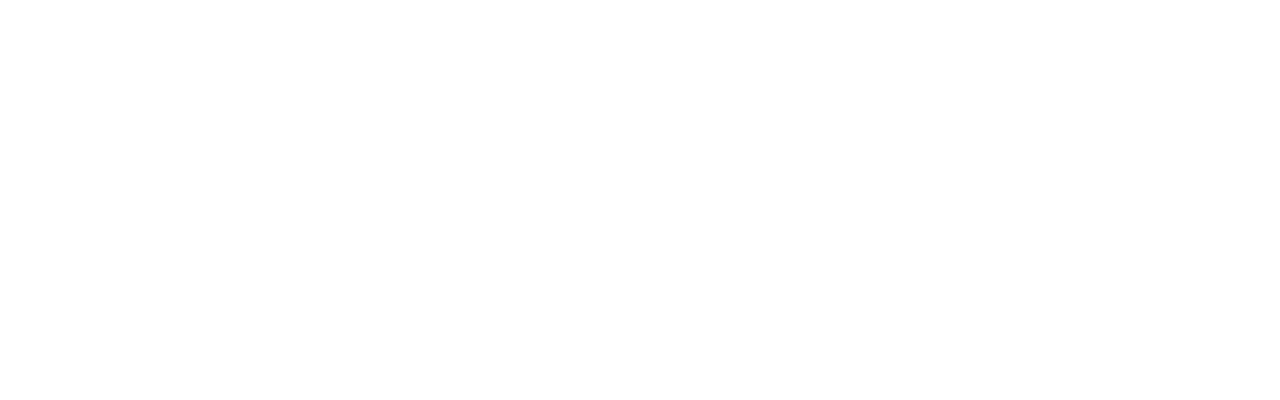
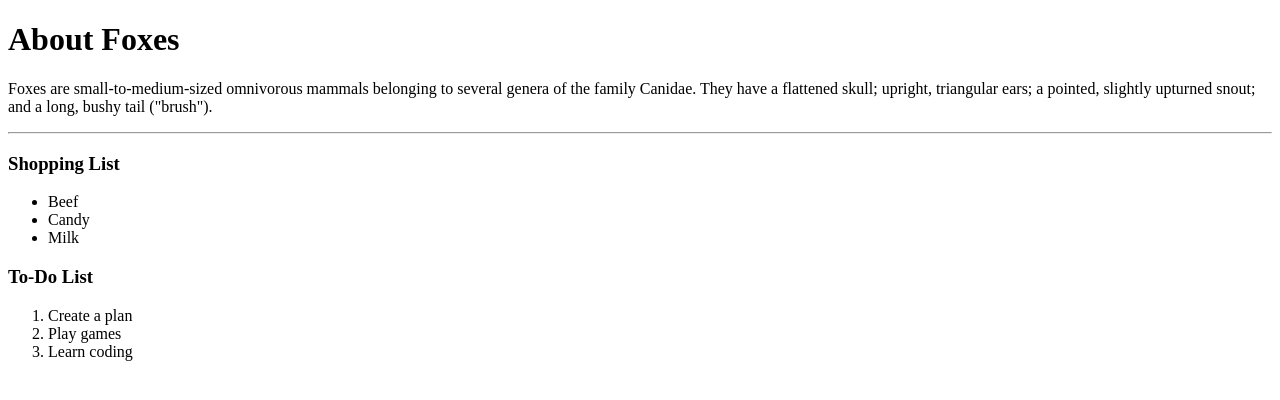
Before and after one commit to esayest/git-test, a plain HTML site: page foxproject.html in a window 1280 px wide. Drawn offline with Linux system fonts and the light colour scheme.

Commit message:
new changes

```diff
--- a/foxproject.html
+++ b/foxproject.html
@@ -6,6 +6,20 @@
     <title>Fox Project</title>
 </head>
 <body>
-
+    <h1>About Foxes</h1>
+    <p>Foxes are small-to-medium-sized omnivorous mammals belonging to several genera of the family Canidae. They have a flattened skull; upright, triangular ears; a pointed, slightly upturned snout; and a long, bushy tail ("brush").</p>
+    <hr>
+    <h3>Shopping List</h3>
+    <ul>
+        <li>Beef</li>
+        <li>Candy</li>
+        <li>Milk</li>
+    </ul>
+    <h3>To-Do List</h3>
+    <ol>
+        <li>Create a plan</li>
+        <li>Play games</li>
+        <li>Learn coding</li>
+    </ol>
 </body>
 </html>
```
Also changed, not shown: imagesandlinks.html (added, +14 -0 lines).
